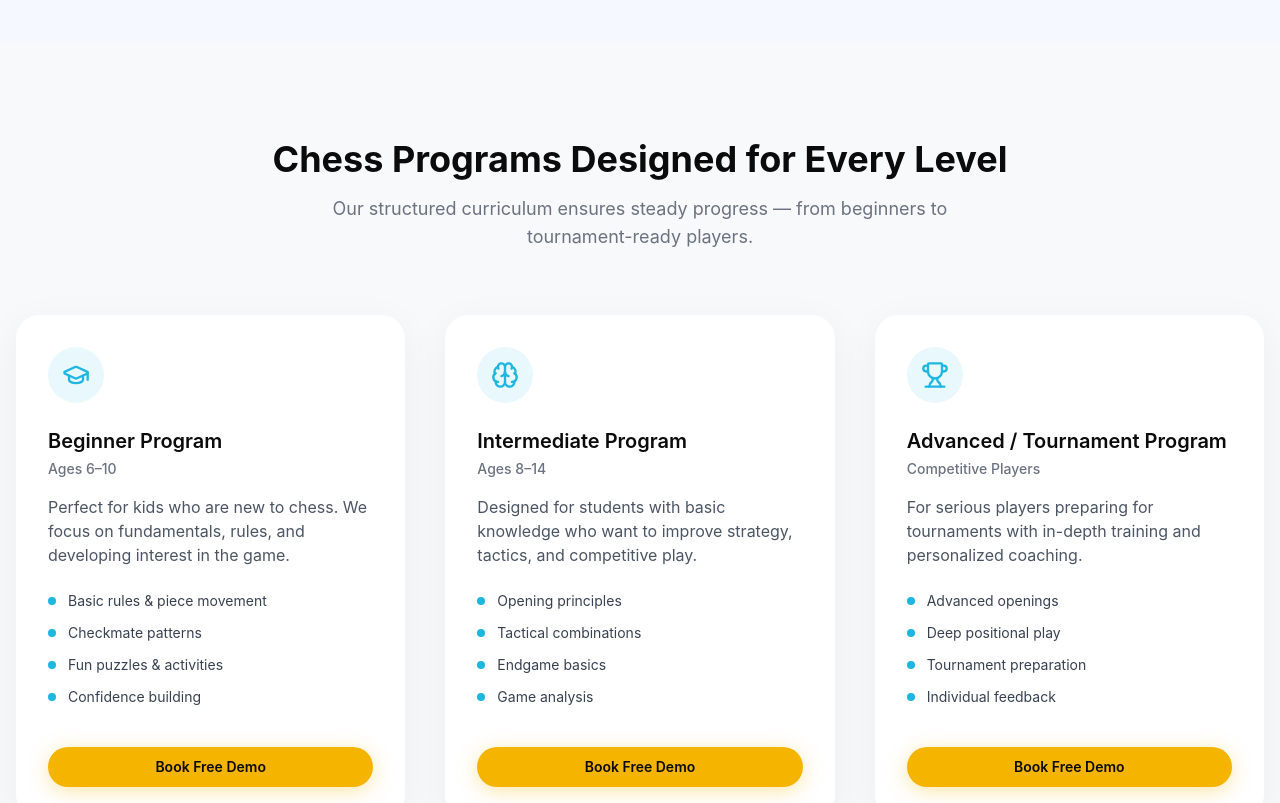
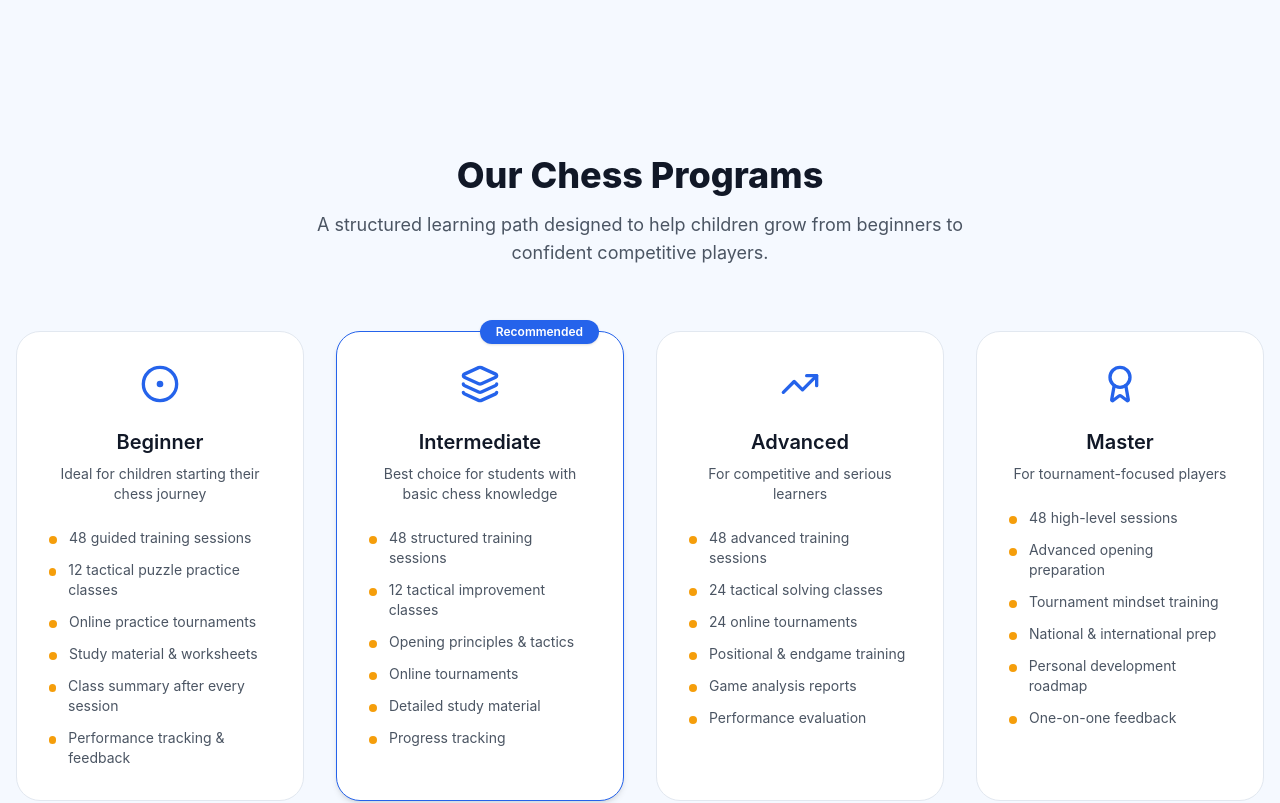
Before and after one commit to vivekmehto/nimzo-academy, a React (Vite) app: page / in a window 1280 px wide. Shown: the part 2680-3483 px from the top of the page. Built offline with nearby package versions, Linux system fonts and the light colour scheme.

Commit message:
Update programs component ui

```diff
--- a/src/components/Programs.tsx
+++ b/src/components/Programs.tsx
@@ -1,129 +1,141 @@
 import React from "react";
-import { GraduationCap, Brain, Trophy } from "lucide-react";
+import { CircleDot, Layers, TrendingUp, Award } from "lucide-react";
 
-type Program = {
-  icon: React.ReactNode;
-  title: string;
-  subtitle: string;
-  description: string;
-  highlights: string[];
-};
-
-const programs: Program[] = [
+const courses = [
   {
-    icon: <GraduationCap className="h-7 w-7 text-[#1FB6E0]" />,
-    title: "Beginner Program",
-    subtitle: "Ages 6–10",
-    description:
-      "Perfect for kids who are new to chess. We focus on fundamentals, rules, and developing interest in the game.",
-    highlights: [
-      "Basic rules & piece movement",
-      "Checkmate patterns",
-      "Fun puzzles & activities",
-      "Confidence building",
+    icon: <CircleDot className="h-10 w-10 text-[#2563EB]" />,
+    title: "Beginner",
+    desc: "Ideal for children starting their chess journey",
+    recommended: false,
+    points: [
+      "48 guided training sessions",
+      "12 tactical puzzle practice classes",
+      "Online practice tournaments",
+      "Study material & worksheets",
+      "Class summary after every session",
+      "Performance tracking & feedback",
     ],
   },
   {
-    icon: <Brain className="h-7 w-7 text-[#1FB6E0]" />,
-    title: "Intermediate Program",
-    subtitle: "Ages 8–14",
-    description:
-      "Designed for students with basic knowledge who want to improve strategy, tactics, and competitive play.",
-    highlights: [
-      "Opening principles",
-      "Tactical combinations",
-      "Endgame basics",
-      "Game analysis",
+    icon: <Layers className="h-10 w-10 text-[#2563EB]" />,
+    title: "Intermediate",
+    desc: "Best choice for students with basic chess knowledge",
+    recommended: true,
+    points: [
+      "48 structured training sessions",
+      "12 tactical improvement classes",
+      "Opening principles & tactics",
+      "Online tournaments",
+      "Detailed study material",
+      "Progress tracking",
     ],
   },
   {
-    icon: <Trophy className="h-7 w-7 text-[#1FB6E0]" />,
-    title: "Advanced / Tournament Program",
-    subtitle: "Competitive Players",
-    description:
-      "For serious players preparing for tournaments with in-depth training and personalized coaching.",
-    highlights: [
-      "Advanced openings",
-      "Deep positional play",
-      "Tournament preparation",
-      "Individual feedback",
+    icon: <TrendingUp className="h-10 w-10 text-[#2563EB]" />,
+    title: "Advanced",
+    desc: "For competitive and serious learners",
+    recommended: false,
+    points: [
+      "48 advanced training sessions",
+      "24 tactical solving classes",
+      "24 online tournaments",
+      "Positional & endgame training",
+      "Game analysis reports",
+      "Performance evaluation",
+    ],
+  },
+  {
+    icon: <Award className="h-10 w-10 text-[#2563EB]" />,
+    title: "Master",
+    desc: "For tournament-focused players",
+    recommended: false,
+    points: [
+      "48 high-level sessions",
+      "Advanced opening preparation",
+      "Tournament mindset training",
+      "National & international prep",
+      "Personal development roadmap",
+      "One-on-one feedback",
     ],
   },
 ];
 
-const Programs: React.FC = () => {
+const Courses = () => {
   return (
-    <section
-      id="programs"
-      className="bg-[#F8F9FB] py-24"
-    >
+    <section className="bg-[#F5F9FF] py-28">
       <div className="mx-auto max-w-7xl px-4">
-
-        {/* Section Heading */}
+        {/* Heading */}
         <div className="mb-16 text-center">
-          <h2 className="text-3xl font-bold text-[#0B0B0B] md:text-4xl">
-            Chess Programs Designed for Every Level
+          <h2 className="text-3xl md:text-4xl font-extrabold text-[#111827]">
+            Our Chess Programs
           </h2>
-          <p className="mt-4 mx-auto max-w-2xl text-lg text-[#6B7280]">
-            Our structured curriculum ensures steady progress — from beginners
-            to tournament-ready players.
+          <p className="mt-4 max-w-2xl mx-auto text-lg text-[#4B5563]">
+            A structured learning path designed to help children grow from
+            beginners to confident competitive players.
           </p>
         </div>
 
-        {/* Program Cards */}
-        <div className="grid gap-10 md:grid-cols-3">
-          {programs.map((program, index) => (
+        {/* Cards */}
+        <div className="grid gap-8 md:grid-cols-4">
+          {courses.map((course, index) => (
             <div
               key={index}
-              className="
-                flex flex-col rounded-3xl bg-white p-8
-                shadow-[0_10px_40px_rgba(0,0,0,0.05)]
-                transition-all duration-300
-                hover:-translate-y-1 hover:shadow-[0_20px_60px_rgba(0,0,0,0.08)]
-              "
+              className={`
+                relative
+                bg-white
+                rounded-3xl
+                border
+                p-8
+                transition-all
+                duration-300
+                ${
+                  course.recommended
+                    ? "border-[#2563EB] shadow-md"
+                    : "border-slate-200"
+                }
+                hover:-translate-y-1
+                hover:border-[#2563EB]
+                hover:shadow-lg
+              `}
             >
+              {/* Recommended badge */}
+              {course.recommended && (
+                <span
+                  className="
+                  absolute -top-3 right-6
+                  rounded-full
+                  bg-[#2563EB]
+                  px-4 py-1
+                  text-xs font-semibold text-white
+                  shadow
+                "
+                >
+                  Recommended
+                </span>
+              )}
+
               {/* Icon */}
-              <div className="mb-6 flex h-14 w-14 items-center justify-center rounded-full bg-[#1FB6E0]/10">
-                {program.icon}
-              </div>
+              <div className="mb-6 flex justify-center">{course.icon}</div>
 
               {/* Title */}
-              <h3 className="text-xl font-semibold text-[#0B0B0B]">
-                {program.title}
+              <h3 className="text-xl font-semibold text-center text-[#111827]">
+                {course.title}
               </h3>
-              <p className="mt-1 text-sm font-medium text-[#6B7280]">
-                {program.subtitle}
+
+              {/* Description */}
+              <p className="mt-2 text-sm text-center text-[#4B5563]">
+                {course.desc}
               </p>
 
-              {/* Description */}
-              <p className="mt-4 text-[#4B5563]">
-                {program.description}
-              </p>
-
-              {/* Highlights */}
-              <ul className="mt-6 space-y-3 text-sm text-[#374151]">
-                {program.highlights.map((point, i) => (
-                  <li key={i} className="flex items-start gap-3">
-                    <span className="mt-1.5 h-2 w-2 rounded-full bg-[#1FB6E0]" />
+              {/* Points */}
+              <ul className="mt-6 space-y-3 text-sm text-[#4B5563]">
+                {course.points.map((point, i) => (
+                  <li key={i} className="flex gap-3">
+                    <span className="mt-2 h-2 w-2 rounded-full bg-[#F59E0B]" />
                     {point}
                   </li>
                 ))}
               </ul>
-
-              {/* CTA */}
-              <a
-                href="#demo"
-                className="
-                  mt-10 inline-flex items-center justify-center
-                  rounded-full bg-[#F4B400] px-6 py-2.5
-                  text-sm font-semibold text-[#0B0B0B]
-                  shadow-[0_4px_20px_rgba(244,180,0,0.35)]
-                  transition-all duration-300
-                  hover:-translate-y-0.5 hover:shadow-[0_6px_30px_rgba(244,180,0,0.5)]
-                "
-              >
-                Book Free Demo
-              </a>
             </div>
           ))}
         </div>
@@ -132,4 +144,4 @@ const Programs: React.FC = () => {
   );
 };
 
-export default Programs;
+export default Courses;
```
